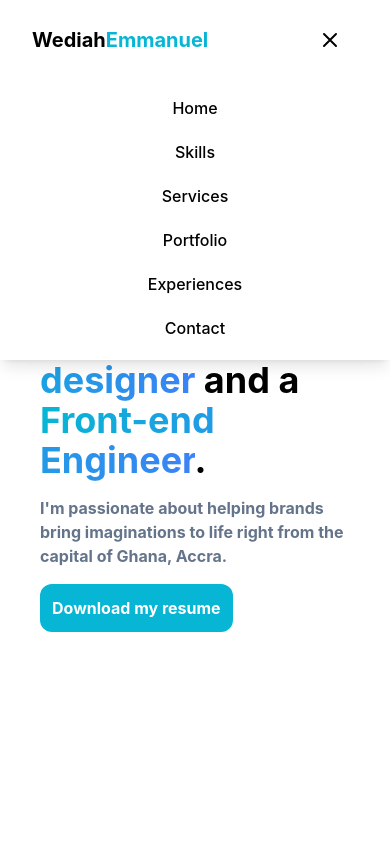
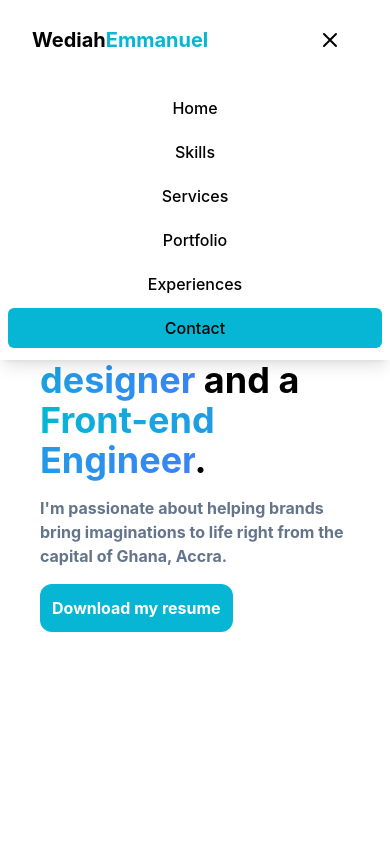
Before and after one commit to Wediah/portfolio2, a Next.js app: page / in a window 390 px wide. Both pictures are taken after a click on the button "Open main menu". Shown: the top 844 px of the page. Built offline with nearby package versions, Linux system fonts and the light colour scheme.

Commit message:
nav bar update

```diff
--- a/components/Nav.tsx
+++ b/components/Nav.tsx
@@ -204,7 +204,7 @@ function Navbar () {
                                 smooth={true}
                                 offset={50}
                                 duration={500}
-                                className="cursor-pointer hover:bg-cyan-500 text-black hover:text-white block px-3 py-2 rounded-md text-base font-medium text-center dark:text-white"
+                                className="cursor-pointer hover:text-cyan-500 text-black  block px-3 py-2 rounded-md text-base font-medium text-center dark:text-white"
                             >
                                 Services
                             </Link>
@@ -215,7 +215,7 @@ function Navbar () {
                                 smooth={true}
                                 offset={50}
                                 duration={500}
-                                className="cursor-pointer hover:bg-cyan-500 text-black hover:text-white block px-3 py-2 rounded-md text-base font-medium text-center dark:text-white"
+                                className="cursor-pointer hover:text-cyan-500 text-black block px-3 py-2 rounded-md text-base font-medium text-center dark:text-white"
                             >
                                 Portfolio
                             </Link>
@@ -226,7 +226,7 @@ function Navbar () {
                                 smooth={true}
                                 offset={50}
                                 duration={500}
-                                className="cursor-pointer hover:bg-cyan-500 text-black hover:text-white block px-3 py-2 rounded-md text-base font-medium text-center dark:text-white"
+                                className="cursor-pointer hover:text-cyan-500 text-black  block px-3 py-2 rounded-md text-base font-medium text-center dark:text-white"
                             >
                                 Experiences
                             </Link>
@@ -238,7 +238,7 @@ function Navbar () {
                                 smooth={true}
                                 offset={50}
                                 duration={500}
-                                className="cursor-pointer hover:bg-cyan-500 text-black hover:text-white block px-3 py-2 rounded-md text-base font-medium text-center dark:text-white"
+                                className="cursor-pointer bg-cyan-500 hover:bg-black text-black hover:text-white block px-3 py-2 rounded-md text-base font-medium text-center dark:text-white"
                             >
                                 Contact
                             </Link>
```
